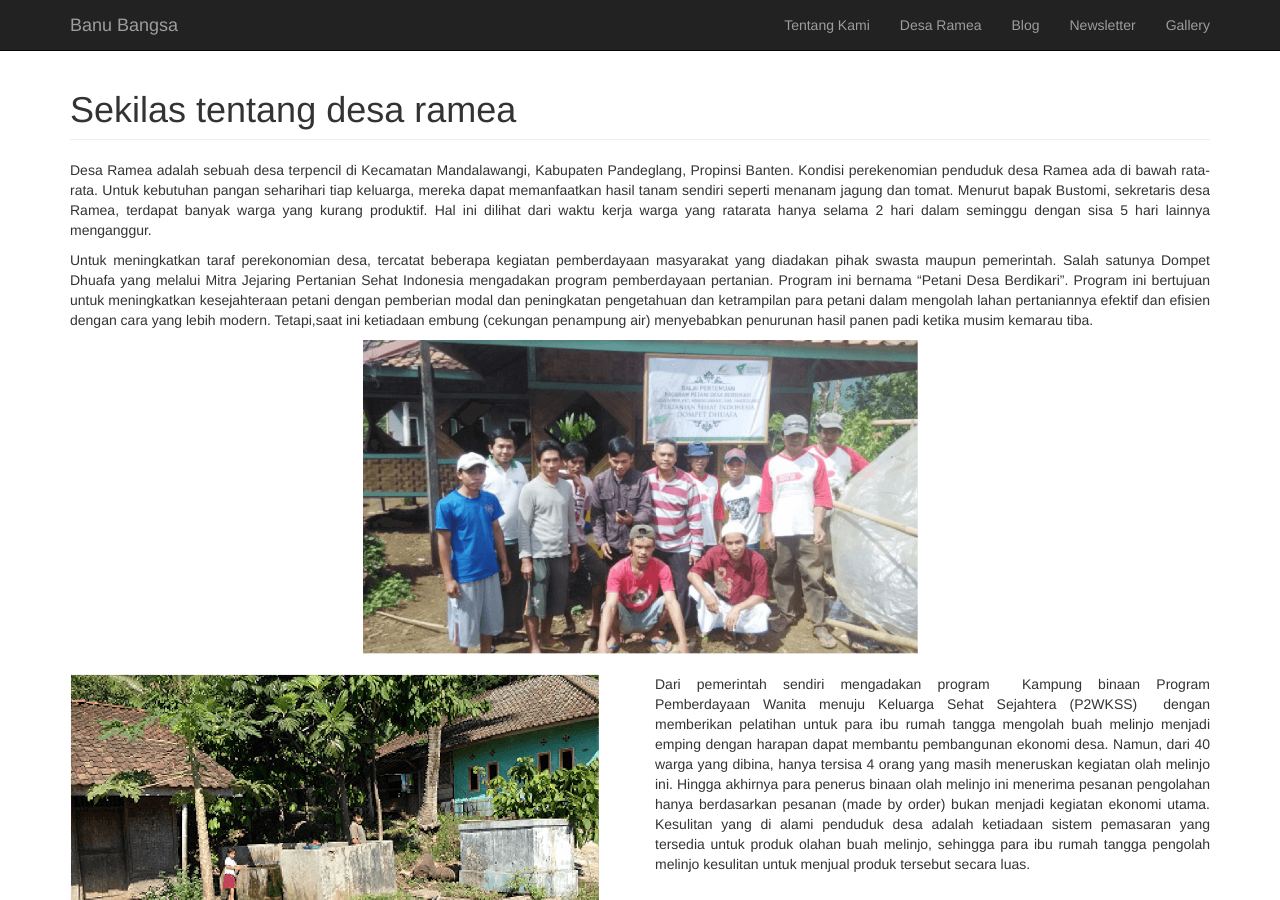
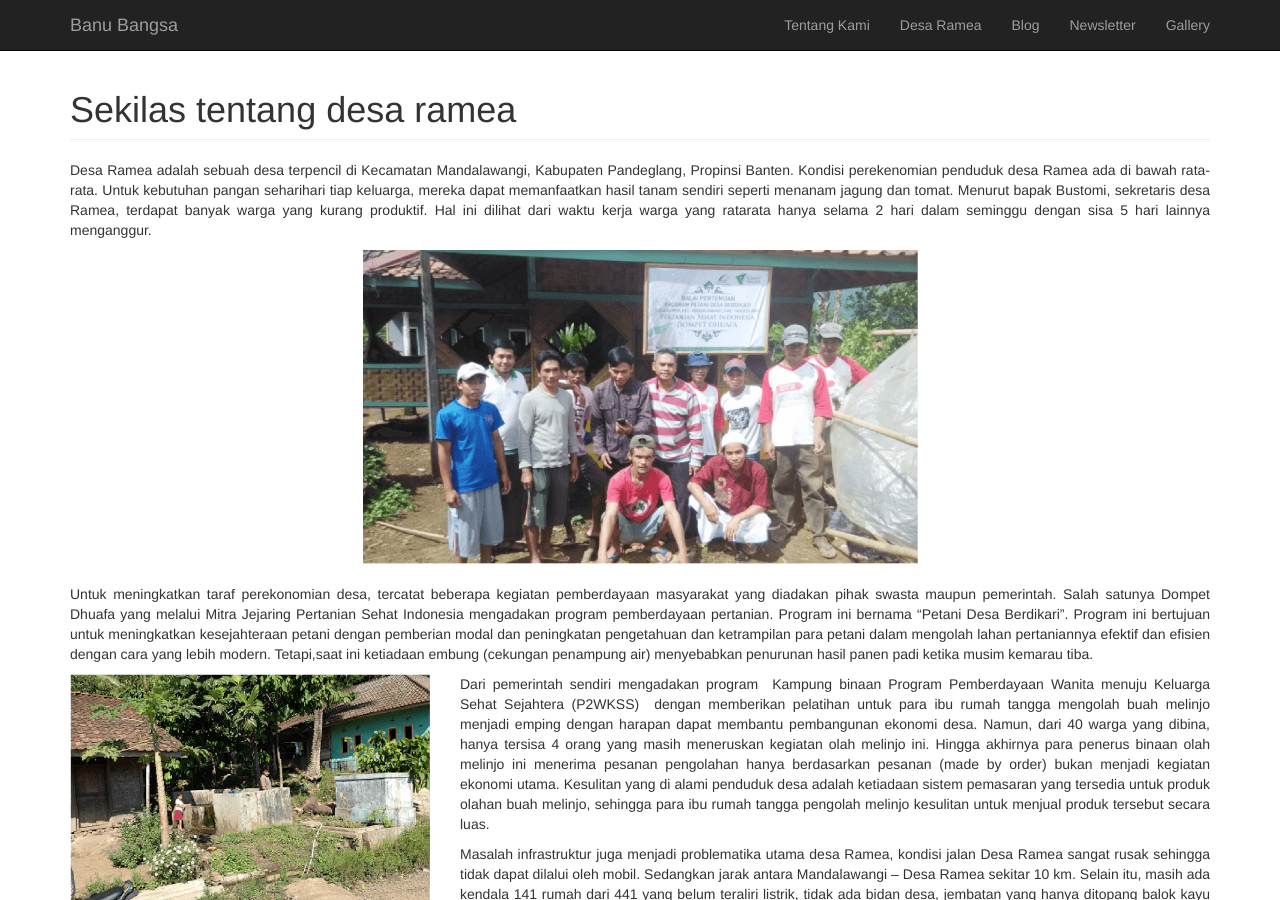
Before and after one commit to ariezncahyo/banubangsa.org, a Jekyll site: the page built from desa-ramea/index.html, in a window 1280 px wide and 900 px high. Built offline with Jekyll 4.4.1, drawn with Linux system fonts in a browser that asks for light colours.

Commit message:
Tweak styling on desa ramea

```diff
--- a/desa-ramea/index.html
+++ b/desa-ramea/index.html
@@ -29,6 +29,13 @@ sisa 5 hari lainnya menganggur.</p>
          </div>
 
         <div class="row">
+            <div class="col-lg-6 col-lg-offset-3">
+                <img class="text-center img-responsive " src="/img/ramea1.png" alt="" />
+             </div>
+         </div>
+         <br />
+
+        <div class="row">
             <div class="col-lg-12 text-justify">
                 <p>
                Untuk meningkatkan  taraf perekonomian desa, tercatat beberapa kegiatan
@@ -52,18 +59,13 @@ hasil panen padi ketika musim kemarau tiba.
              </div>
          </div>
 
-        <div class="row">
-            <div class="col-lg-6 col-lg-offset-3">
-                <img class="text-center img-responsive " src="/img/ramea1.png" alt="" />
-             </div>
-         </div>
-         <br />
+
 
         <div class="row">
-            <div class="col-lg-6 text-justify">
+            <div class="col-lg-4 text-justify">
                 <img class="text-center img-responsive " src="/img/ramea2.png" alt="" />
              </div>
-            <div class="col-lg-6 text-justify">
+            <div class="col-lg-8 text-justify">
                 <p>
                Dari pemerintah sendiri mengadakan program  Kampung binaan Program Pemberdayaan
 
@@ -85,13 +87,6 @@ olahan buah melinjo, sehingga para ibu rumah tangga pengolah melinjo kesulitan u
 
 menjual produk tersebut secara luas.
                 </p>
-             </div>
-         </div>
-         <br />
-
-
-        <div class="row">
-            <div class="col-lg-6 text-justify">
                 <p>
                Masalah infrastruktur juga menjadi
 
@@ -118,8 +113,13 @@ ditopang balok kayu dan fasilitas air
 bersih dan MCK yang minim.
 
                 </p>
-            </div>
-            <div class="col-lg-6 text-justify">
+             </div>
+         </div>
+         <br />
+
+
+        <div class="row">
+            <div class="col-lg-6 col-lg-offset-3 text-justify">
                 <img class="text-center img-responsive " src="/img/ramea3.png" alt="" />
              </div>
         </div>
```
Also changed, not shown: img/logo-mi.png (added).
